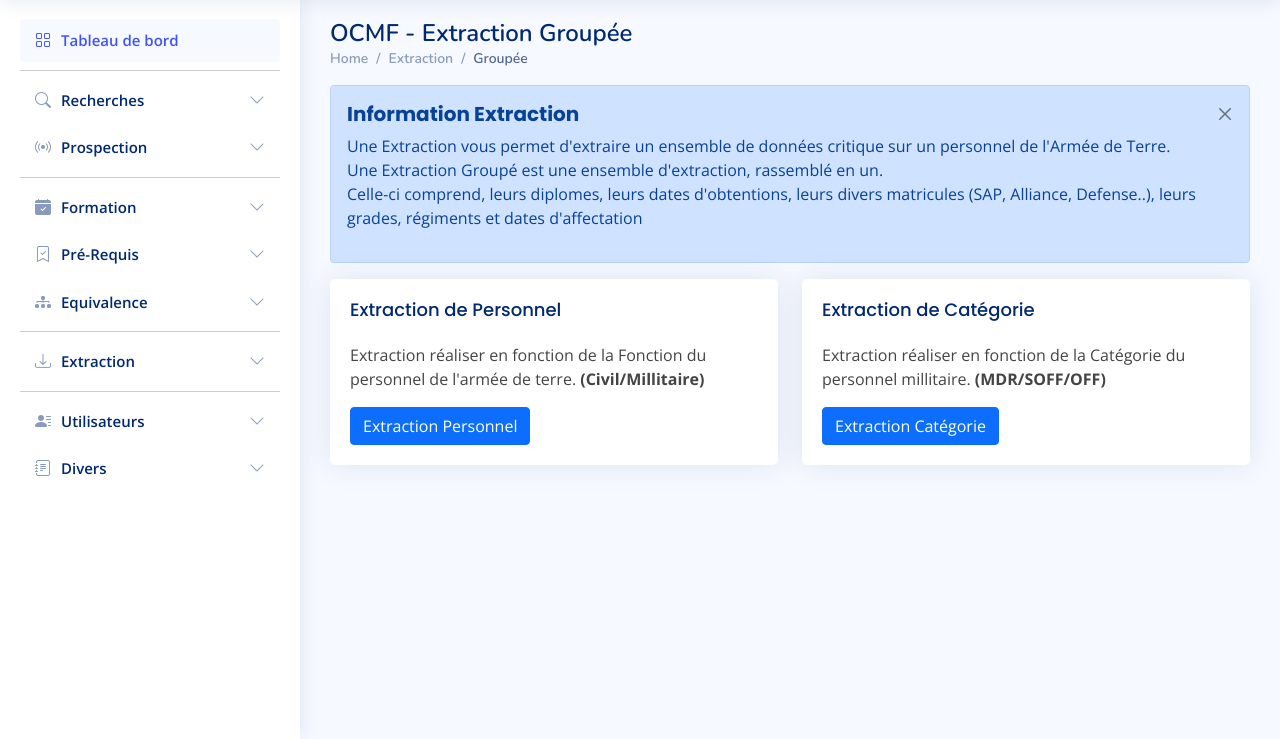
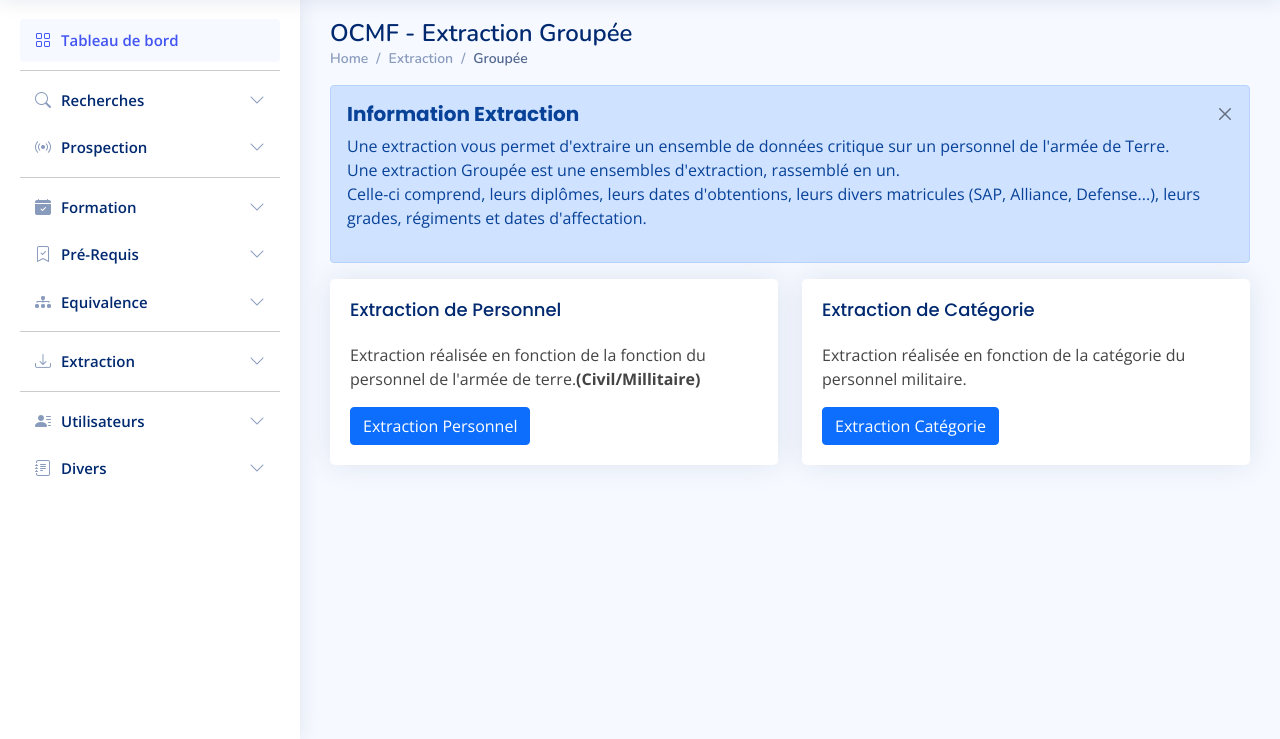
Before and after one commit to N0str4/COMMF, a PHP site: page /Login/administration/extractioncategorie.php in a window 1280 px wide. Shown: the part 61-800 px from the top of the page. Run offline with PHP 8.4, Linux system fonts and the light colour scheme; the visitor is signed in with stand-in values (Sample User, id 1); data that the repository does not hold is empty; some libraries are stand-ins or nearby versions.

Commit message:
Correction fautes orthographes

```diff
--- a/Login/administration/extractioncategorie.php
+++ b/Login/administration/extractioncategorie.php
@@ -41,9 +41,9 @@ include 'config/menu.php';
           <section class="section">
           <div class="alert alert-primary alert-dismissible fade show" role="alert">
                 <h4 class="alert-heading"><b> Information Extraction </b></h4>
-                <p>Une Extraction vous permet d'extraire un ensemble de données critique sur un personnel de l'Armée de Terre.<br>
-                Une Extraction Groupé est une ensemble d'extraction, rassemblé en un.
-                <br> Celle-ci comprend, leurs diplomes, leurs dates d'obtentions, leurs divers matricules (SAP, Alliance, Defense..), leurs grades, régiments et dates d'affectation</p>
+                <p>Une extraction vous permet d'extraire un ensemble de données critique sur un personnel de l'armée de Terre.
+<br>Une extraction Groupée est une ensembles d'extraction, rassemblé en un.
+<br>Celle-ci comprend, leurs diplômes, leurs dates d'obtentions, leurs divers matricules (SAP, Alliance, Defense...), leurs grades, régiments et dates d'affectation.</p>
                 <button type="button" class="btn-close" data-bs-dismiss="alert" aria-label="Close"></button>
               </div>
       <div class="row">
@@ -52,7 +52,7 @@ include 'config/menu.php';
           <div class="card">
             <div class="card-body">
             <h5 class="card-title">Extraction de Personnel</h5>
-              <p>Extraction réaliser en fonction de la Fonction du personnel de l'armée de terre. <b>(Civil/Millitaire)</b></p>
+              <p>Extraction réalisée en fonction de la fonction du personnel de l'armée de terre.<b>(Civil/Millitaire)</b></p>
 
               <!-- Vertically centered Modal -->
               <button type="button" class="btn btn-primary" data-bs-toggle="modal" data-bs-target="#verticalycentered">
@@ -68,7 +68,7 @@ include 'config/menu.php';
                     <div class="modal-body">
                     <div class="alert alert-danger alert-dismissible fade show" role="alert">
                 <h4 class="alert-heading">Attention</h4>
-                <p> Le fichier Excel ne dois être sous <b>aucun prétexte</b> communiqué aux personnes externe de l'armée de terre.</p>
+                <p> Le fichier Excel ne doit être sous <b>aucun prétexte</b> communiqué aux personnes externes de l'armée de terre.</p>
                 <hr>
               </div>
                     </div>
@@ -92,7 +92,7 @@ include 'config/menu.php';
           <div class="card">
             <div class="card-body">
             <h5 class="card-title">Extraction de Catégorie</h5>
-            <p>Extraction réaliser en fonction de la Catégorie du personnel millitaire. <b>(MDR/SOFF/OFF)</b></p>
+            <p>Extraction réalisée en fonction de la catégorie du personnel militaire. </b></p>
 
               <!-- Vertically centered Modal -->
               <button type="button" class="btn btn-primary" data-bs-toggle="modal" data-bs-target="#cc">
@@ -108,7 +108,7 @@ include 'config/menu.php';
                     <div class="modal-body">
                     <div class="alert alert-danger alert-dismissible fade show" role="alert">
                 <h4 class="alert-heading">Attention</h4>
-                <p> Le fichier Excel ne dois être sous <b>aucun prétexte</b> communiqué aux personnes externe de l'armée de terre.</p>
+                <p> Le fichier Excel ne doit être sous <b>aucun prétexte</b> communiqué aux personnes externes de l'armée de terre.</p>
                 <hr>
               </div>
                     </div>
--- a/Login/administration/login.php
+++ b/Login/administration/login.php
@@ -21,15 +21,15 @@
 </div>
         <div class="field input">
           <label>Adresse email</label>
-          <input type="text" name="email" placeholder="Entrez votre email @intradef.gouf.fr" required>
+          <input type="text" name="email" placeholder="@intradef.gouv.fr" required>
         </div>
         <div class="field input">
           <label>Mot De Passe</label>
-          <input type="password" name="password" placeholder="Entrez votre Mot de Passe" required>
+          <input type="password" name="password" placeholder="Mot de Passe" required>
           <i class="fas fa-eye"></i>
         </div>
         <div class="field button">
-          <input type="submit" name="submit" value="Continuez vers l'OCMF ">
+          <input type="submit" name="submit" value="Connexion">
                 </div>
       </form>
       <div class="link">Referez vous au <a  onClick="javascript:window.open('mailto:david.ryssen@intradef.gouv.fr', 'my-window');event.preventDefault()"
--- a/Login/administration/millitaireactif.php
+++ b/Login/administration/millitaireactif.php
@@ -65,7 +65,7 @@ while($donnees2 = $req2->fetch()){
     <td> <b><?php echo $donnees2['nom']?></b></td>
     <td> <b> <?php echo $donnees2['prenom']?></b></td>
     <? if($donnees2['type']==1){?><td> <?php echo $donnees2['sap']?></td><?}elseif($donnees2['type']==0){ ?><td> <?php echo $donnees2['numalliance']?></td><?}?>
-    <td><?php if($donnees2['type']==1){ echo '<h5><span class="badge bg-success">Millitaire</span></h5>';}elseif($donnees2['type']==0){ echo '<h5><span class="badge bg-dark">Civil</span></h5>';}?> </td>
+    <td><?php if($donnees2['type']==1){ echo '<h5><span class="badge bg-success">Militaire</span></h5>';}elseif($donnees2['type']==0){ echo '<h5><span class="badge bg-dark">Civil</span></h5>';}?> </td>
     <td> <?php echo $donnees2['Grade']?></td>
     <td> <b> <?php echo $donnees2['Catégorie']?></b></td>
     <td> <?php echo $donneesVerifReg['NomRegiment']?></td>
--- a/Login/administration/visuprerequis.php
+++ b/Login/administration/visuprerequis.php
@@ -39,8 +39,8 @@ if($donnees['admin']!=1){
     <div class="alert alert-warning alert-dismissible fade show" role="alert">
               <h4 class="alert-heading"><b> Attention</b></h4>
                 <i class="bi bi-exclamation-triangle me-1"></i>
-                <b>Supprimer un pré-requis</b>, reviens à supprimé également la <b>Formation</b> dans lequel le pre-requis est <b>affilié.</b><br>
-                Celà supprime également <b>l'affectation du diplome</b>, pour les candidats le possédant.
+                <b>Supprimer un pré-requis</b>, reviens à supprimer également la <b>Formation</b> dans lequel le pre-requis est <b>affilié.</b><br>
+                Cela supprime également <b>l'affectation du diplôme</b>, pour les candidats le possédant.
                 <button type="button" class="btn-close" data-bs-dismiss="alert" aria-label="Close"></button>
               </div>
               <?php }?>
```
